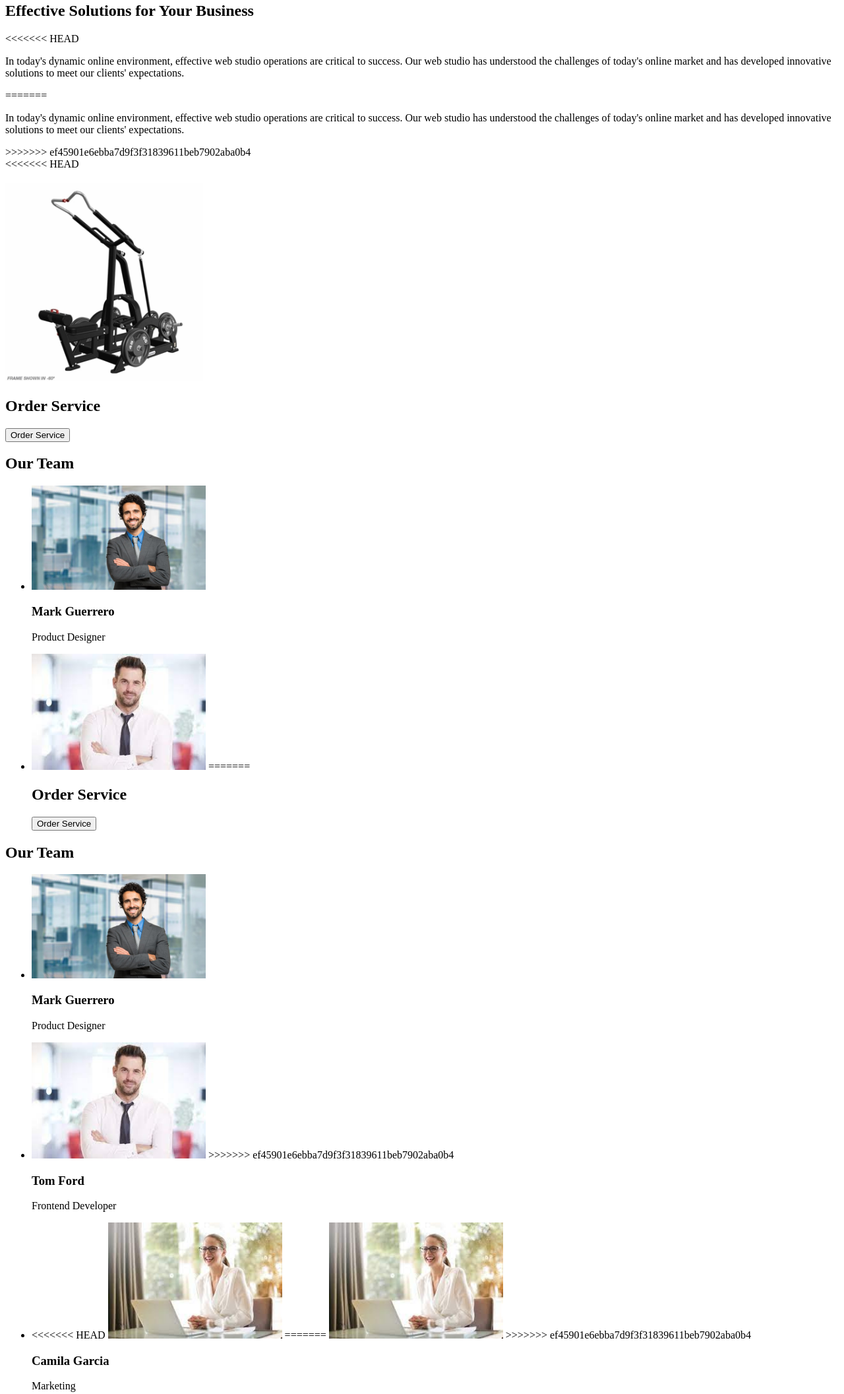
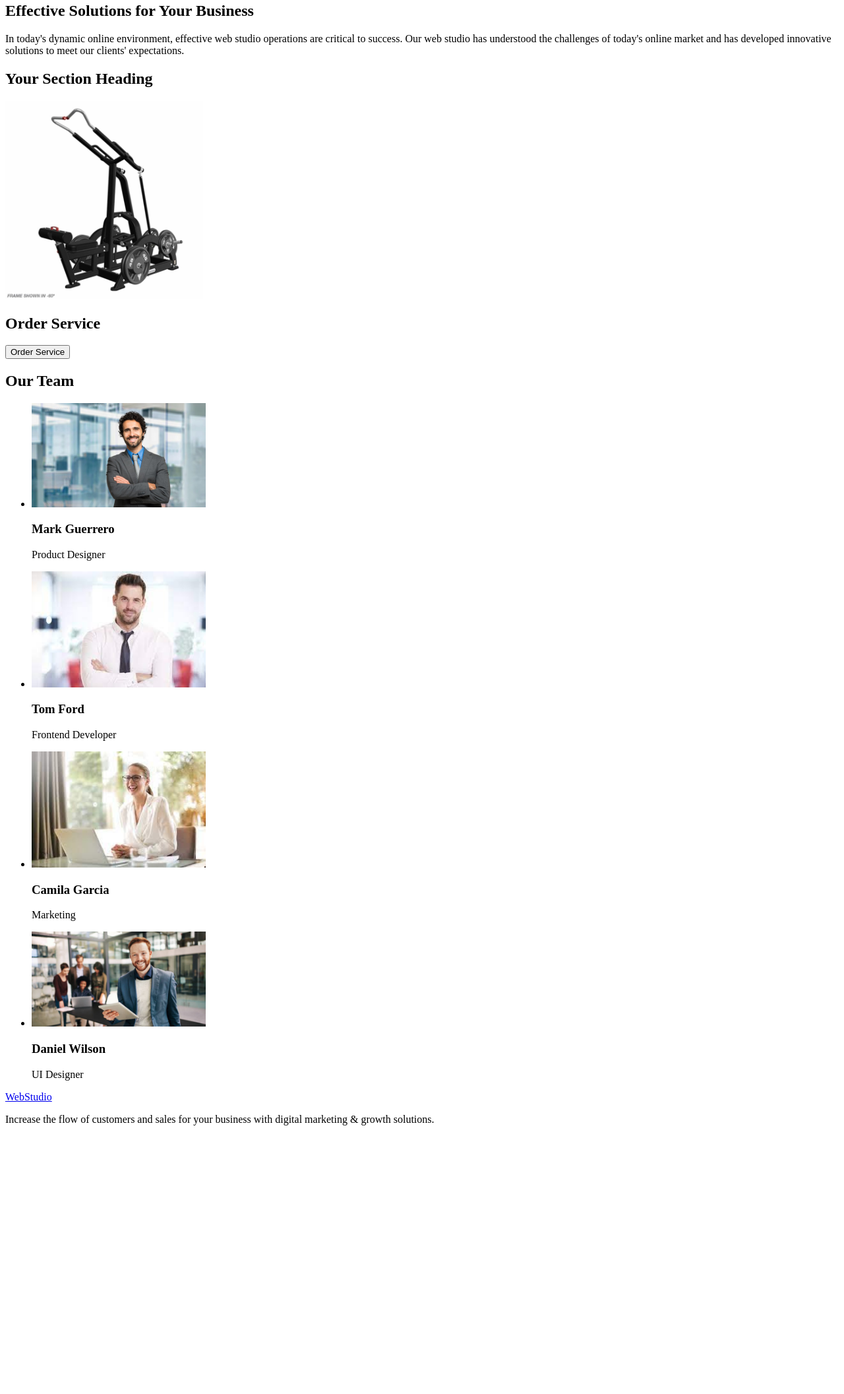
Before and after one commit to taqnuels/goit-markup-hw-01, a plain HTML site: page index.html in a window 1280 px wide. Shown: the part 165-2278 px from the top of the page at 66% size. After the commit the page ends 1887 px from the top, so only its background shows below. Drawn offline with Linux system fonts and the light colour scheme.

Commit message:
Update index.html

```diff
--- a/index.html
+++ b/index.html
@@ -29,32 +29,17 @@
 
     <section>
         <h1>Effective Solutions for Your Business</h1>
-<<<<<<< HEAD
-        <p>In today's dynamic online environment, effective web studio operations are critical to success. Our web
-            studio has
-            understood the challenges of today's online market and has developed innovative solutions to meet our
-            clients'
-            expectations.</p>
-
-=======
-        <p>In today's dynamic online environment, effective web studio operations are critical to success. Our web studio has
-        understood the challenges of today's online market and has developed innovative solutions to meet our clients'
-        expectations.</p>
-
->>>>>>> ef45901e6ebba7d9f3f31839611beb7902aba0b4
+        <p>In today's dynamic online environment, effective web studio operations are critical to success. Our web studio has understood the challenges of today's online market and has developed innovative solutions to meet our clients' expectations.</p>
     </section>
 
     <main>
         <section>
-<<<<<<< HEAD
-            <h2></h2>
+            <h2>Your Section Heading</h2>
             <img src="images/image.1.jpg" alt="" width="300" />
-
         </section>
 
         <section>
             <h2>Order Service</h2>
-
             <button type="button">Order Service</button>
         </section>
 
@@ -63,49 +48,21 @@
             <ul>
                 <li>
                     <img src="./images/employee1.jpg" alt="Mark Guerrero" width="264">
-
                     <h3>Mark Guerrero</h3>
                     <p>Product Designer</p>
                 </li>
                 <li>
                     <img src="./images/employee2.jpg" alt="Tom Ford" width="264">
-
-=======
-            <h2>Order Service</h2>
-            <button type="button">Order Service</button>
-        </section>
-
-        <section>
-            <h2>Our Team</h2>
-            <ul>
-                <li>
-                    <img src="./images/employee1.jpg" alt="Mark Guerrero" width="264"> <!-- Korekta: Poprawiono szerokość obrazu -->
-                    <h3>Mark Guerrero</h3>
-                    <p>Product Designer</p>
-                </li>
-                <li>
-                    <img src="./images/employee2.jpg" alt="Tom Ford" width="264"> <!-- Korekta: Poprawiono szerokość obrazu -->
->>>>>>> ef45901e6ebba7d9f3f31839611beb7902aba0b4
                     <h3>Tom Ford</h3>
                     <p>Frontend Developer</p>
                 </li>
                 <li>
-<<<<<<< HEAD
                     <img src="./images/employee3.jpg" alt="Camila Garcia" width="264">
-
-=======
-                    <img src="./images/employee3.jpg" alt="Camila Garcia" width="264"> <!-- Korekta: Poprawiono szerokość obrazu -->
->>>>>>> ef45901e6ebba7d9f3f31839611beb7902aba0b4
                     <h3>Camila Garcia</h3>
                     <p>Marketing</p>
                 </li>
                 <li>
-<<<<<<< HEAD
                     <img src="./images/employee4.jpg" alt="Daniel Wilson" width="264">
-
-=======
-                    <img src="./images/employee4.jpg" alt="Daniel Wilson" width="264"> <!-- Korekta: Poprawiono szerokość obrazu -->
->>>>>>> ef45901e6ebba7d9f3f31839611beb7902aba0b4
                     <h3>Daniel Wilson</h3>
                     <p>UI Designer</p>
                 </li>
```
